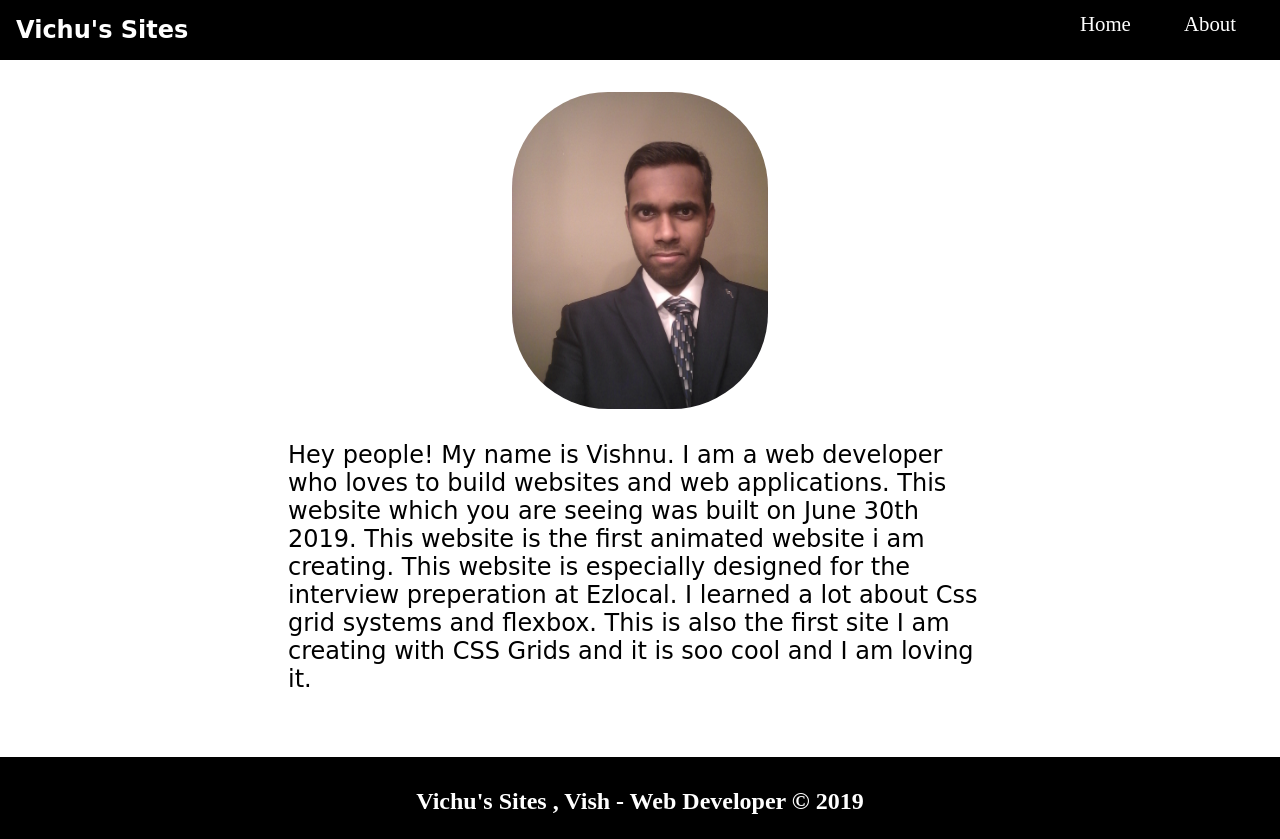
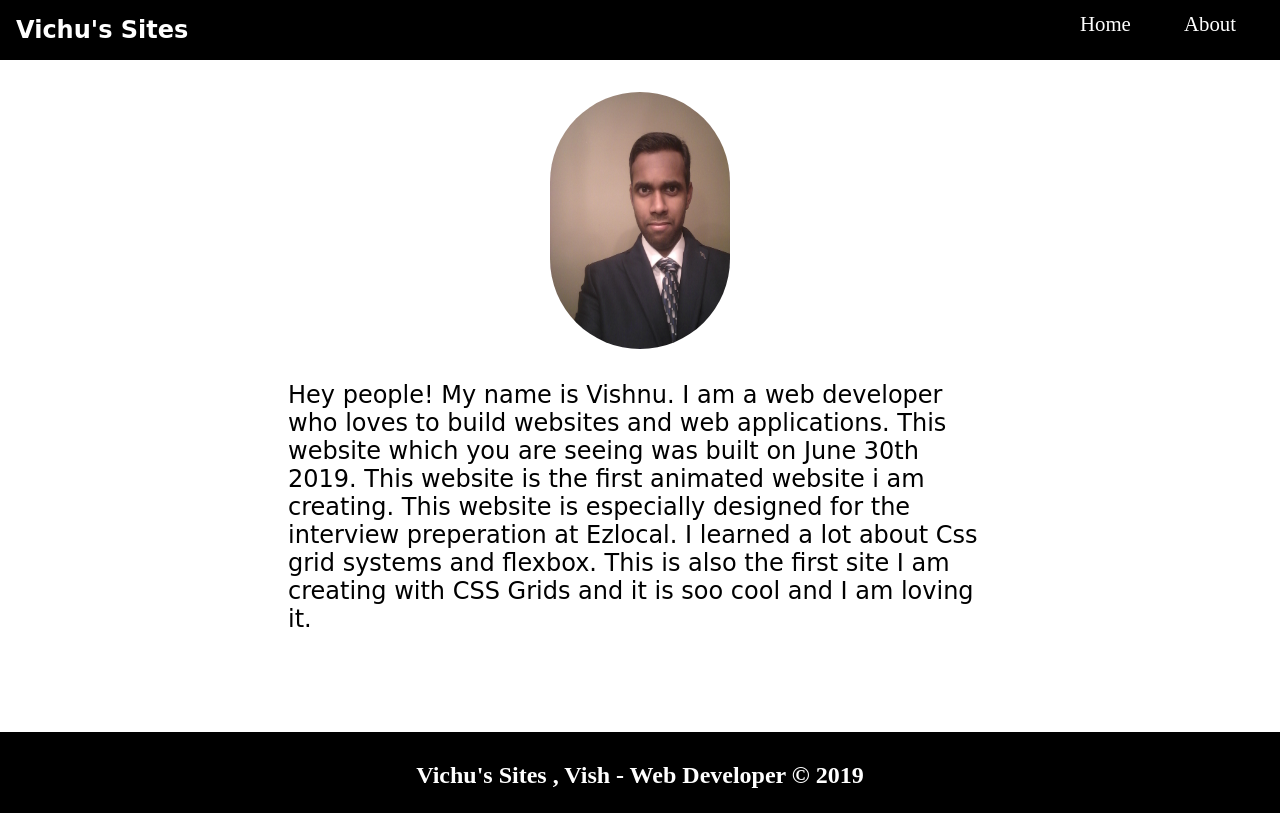
Before and after one commit to vvichuuma/ezLocal-, a PHP site: page /about.html in a window 1280 px wide. After the commit the page ends 813 px from the top, so only its background shows below. Run offline with PHP 8.4, Linux system fonts and the light colour scheme; some web fonts are replaced.

Commit message:
made some changes

```diff
--- a/about.css
+++ b/about.css
@@ -3,6 +3,10 @@
     margin: 0;
     padding: 0;
     overflow-x: hidden;
+}
+
+.container{
+    min-width: 100%;
 }
 
 @keyframes pageRefresh{
@@ -74,7 +78,7 @@ li a{
 }
 
 #vichu img{
-    width: 20rem;
+    /* width: 20rem; */
     border-radius: 6rem;
 }
 
@@ -82,6 +86,7 @@ li a{
 
     margin-top: 2rem;
     display: grid;
+    height: 38rem;
     grid-template-columns: repeat(5,1fr);
 
     grid-template-areas: ". . vichuImage . ."
@@ -90,13 +95,12 @@ li a{
 
 #imageVish{
     grid-area: vichuImage;
-
     display: flex;
     justify-content: center;
 }
 
 #imageVish img{
-    width: 100%;
+    width: 70%;
 
 }
 
```
